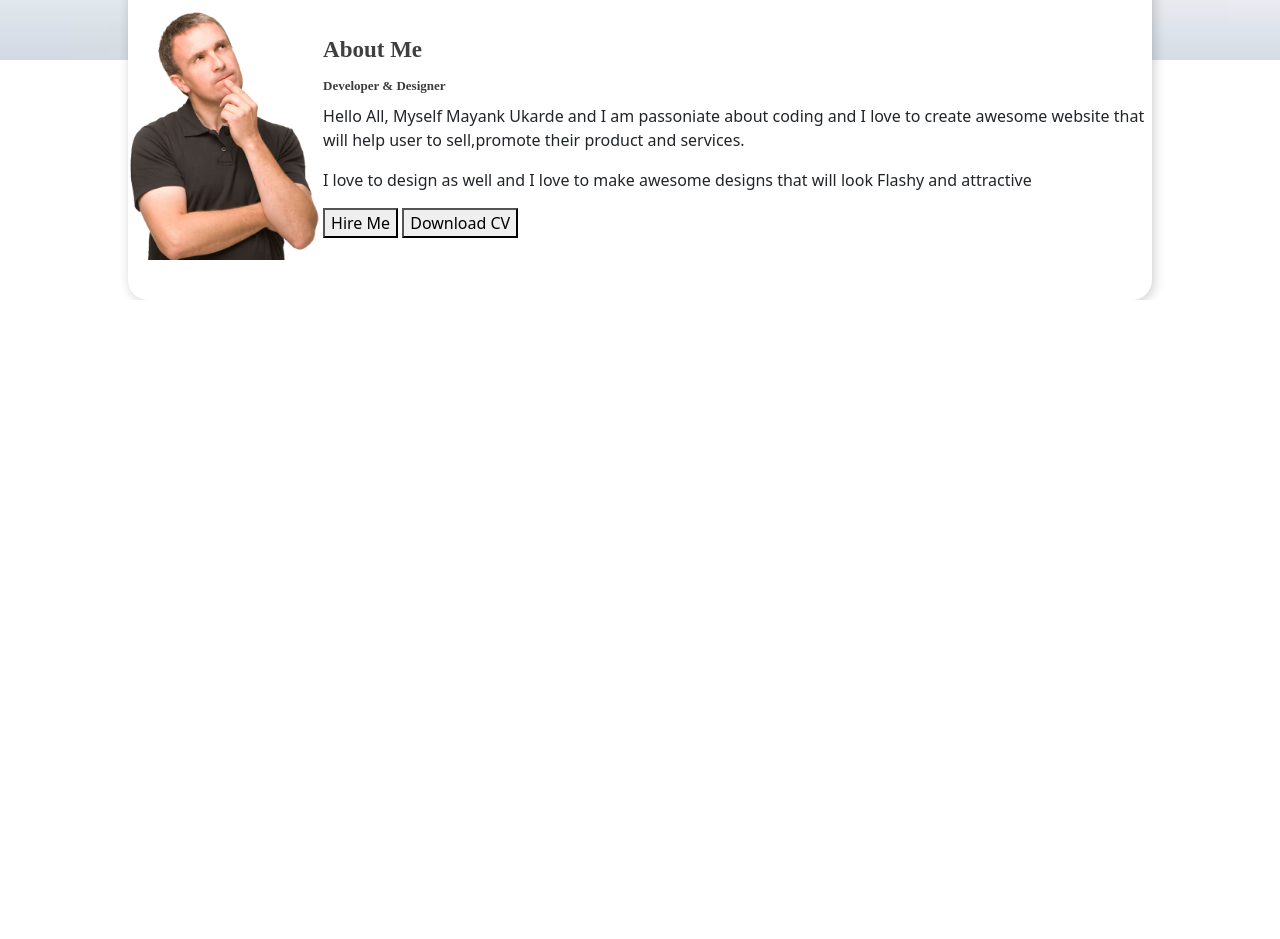
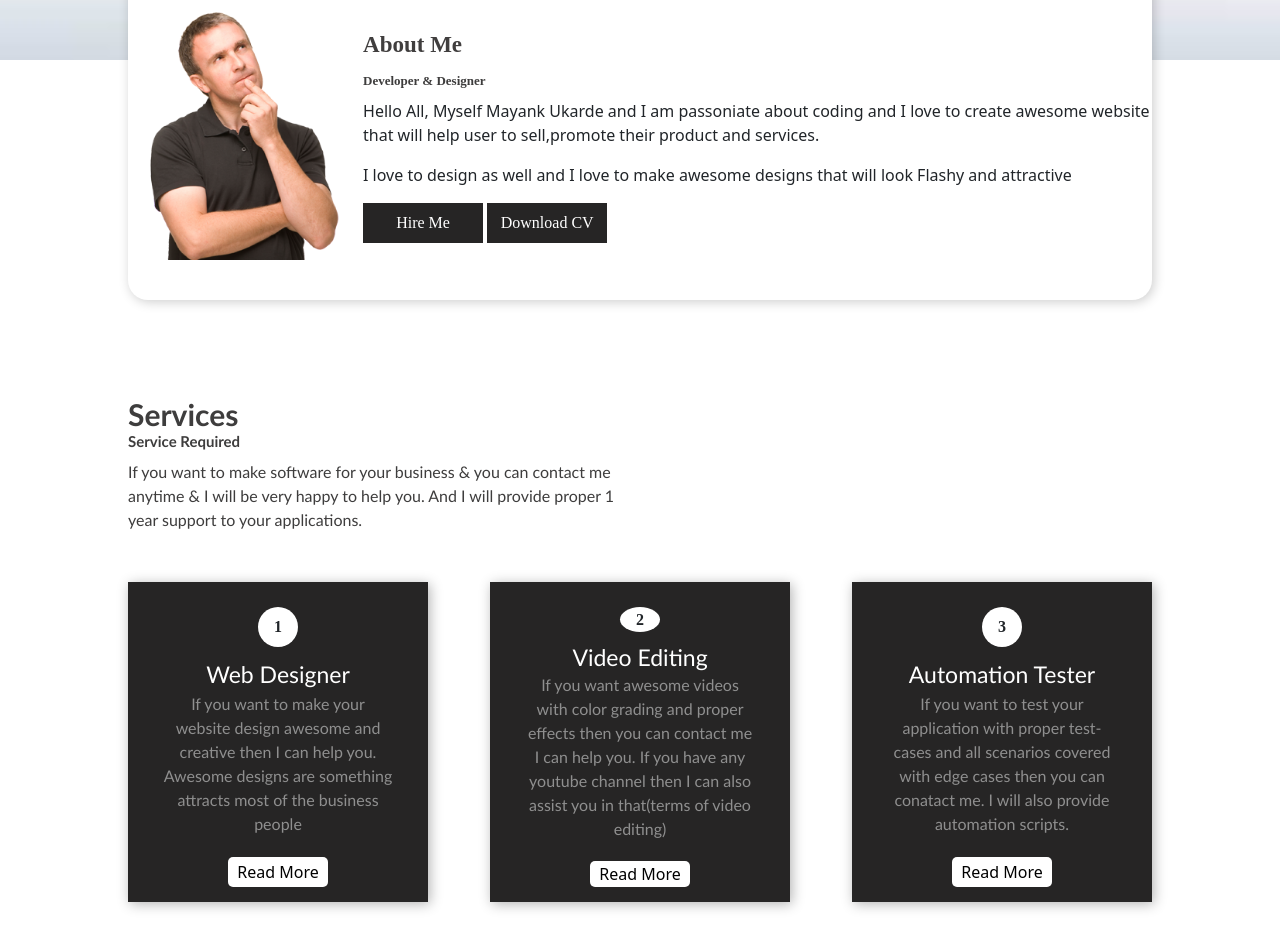
Before and after one commit to ukarde12/Portfolio-Application-Practice, a plain HTML site: page UI/portfolio/portfolio.html in a window 1280 px wide. Shown: the part 700-1639 px from the top of the page. Before the commit the page ends 1000 px from the top, so only its background shows below. Drawn offline with nearby package versions, Linux system fonts and the light colour scheme.

Commit message:
portfolio.html page design in-progress.(Not completed yet)

```diff
--- a/UI/Css/style.css
+++ b/UI/Css/style.css
@@ -121,7 +121,7 @@
             border-radius: 20px;
             box-shadow: 2px 2px 12px rgba(0, 0, 0, 0.2);
             display: flex;
-        margin: -7% auto -7% auto;
+            margin: -7% auto 3% auto;
             position: relative;
             align-items: center;
             justify-content: space-evenly;
@@ -129,6 +129,24 @@
 
         .about-container img {
             height: 250px;
+        }
+
+        .about-text {
+            margin-left: 20px;
+        }
+
+        .about-text button {
+            width: 120px;
+            height: 40px;
+            color: #FFFFFF;
+            outline: none;
+            border: none;
+            font-family: caliberi;
+            background-color: #262525;
+        }
+
+        .user-sm-img {
+            margin-left: 20px;
         }
 
         .about-text p:nth-child(1) {
@@ -151,3 +169,101 @@
             font-family: calibri;
             font-size: 16px;
         }
+
+        .services-text {
+            width: 500px;
+            margin: 50px 0px;
+        }
+
+        .services-container {
+            height: 600px;
+            background-color: #FFFFFF;
+            padding: 2% 10% 0px 10%;
+        }
+
+        .services-text p:nth-child(1) {
+            font-family: calibri;
+            font-weight: bold;
+            color: #3e3d3d;
+            font-size: 30px;
+            line-height: 0px;
+            margin-bottom: 25px;
+        }
+
+        .services-text p:nth-child(2) {
+            font-family: calibri;
+            font-weight: bold;
+            color: #3e3d3d;
+            font-size: 15px;
+            line-height: 5px;
+        }
+
+        .services-text p:nth-child(3) {
+            font-family: calibri;
+            color: #3e3d3d;
+        }
+
+        .card-container {
+            display: flex;
+            justify-content: space-between;
+        }
+
+        .card-container span {
+            width: 40px;
+            height: 40px;
+            background-color: #FFFFFF;
+            border-radius: 50%;
+            display: flex;
+            justify-content: center;
+            align-items: center;
+            font-family: caliberi;
+            font-weight: bold;
+            margin: 25px;
+        }
+
+        .box-1,
+        .box-2,
+        .box-3 {
+            width: 300px;
+            height: 320px;
+            background-repeat: no-repeat;
+            background-size: cover;
+            box-shadow: 2px 2px 12px rgba(0, 0, 0, 0.3);
+            background-color: #262525;
+            opacity: 1;
+            display: flex;
+            flex-direction: column;
+            align-items: center;
+            justify-content: space-between;
+        }
+
+        .box-1 p:nth-child(2),
+        .box-2 p:nth-child(2),
+        .box-3 p:nth-child(2) {
+            color: #FFFFFF;
+            font-family: calibri;
+            font-size: 23px;
+            line-height: 0px;
+        }
+
+        .box-1 p:nth-child(3),
+        .box-2 p:nth-child(3),
+        .box-3 p:nth-child(3) {
+            color: #8f8f8f;
+            font-family: calibri;
+            text-align: center;
+            margin: 0px 0px 20px 0px;
+            width: 230px;
+        }
+
+        .box-1 button,
+        .box-2 button,
+        .box-3 button {
+            width: 100px;
+            height: 30px;
+            background-color: #FFFFFF;
+            border: none;
+            outline: none;
+            border-radius: 5px;
+            margin-bottom: 15px;
+        }
--- a/UI/portfolio/portfolio.html
+++ b/UI/portfolio/portfolio.html
@@ -38,8 +38,8 @@
             <p>Hello,</p>
             <p>I am Mayank Ukarde</p>
             <p>I am Software Engineer & Designer</p>
-            <button class="btn btn-info" id="hire-btn">Hire Me</button>
-            <button class="btn btn-info" id="Down-CV-btn">Download CV</button>
+            <button class="btn btn-dark" id="hire-btn">Hire Me</button>
+            <button class="btn btn-dark" id="Down-CV-btn">Download CV</button>
         </div>
 
         <!-- User Image in White background -->
@@ -49,7 +49,9 @@
 
     <!-- About Us Content -->
     <div class="about-container">
-        <img src="../images/images/Men_Image.png" alt="">
+        <div class="user-sm-img">
+            <img src="../images/images/Men_Image.png" alt="">
+        </div>
         <!-- About Us Text -->
         <div class="about-text">
             <p>About Me</p>
@@ -57,12 +59,45 @@
             <p>Hello All, Myself Mayank Ukarde and I am passoniate about coding and I love to create awesome website that will help user to sell,promote their product and services.</p>
             <p>I love to design as well and I love to make awesome designs that will look Flashy and attractive</p>
             <!-- Button -->
-            <button>Hire Me</button>
-            <button>Download CV </button>
+            <button class="hire-me-btn">Hire Me</button>
+            <button class="download-cv-btn">Download CV </button>
         </div>
 
     </div>
 
+    <!-- Services User will provide  -->
+    <div class="services-container">
+
+        <div class="services-text">
+            <p>Services</p>
+            <p>Service Required</p>
+            <p>If you want to make software for your business & you can contact me anytime & I will be very happy to help you. And I will provide proper 1 year support to your applications.</p>
+        </div>
+
+        <!-- List of cards(Box) of Different Services -->
+        <div class="card-container">
+            <div class="box-1">
+                <span>1</span>
+                <p>Web Designer</p>
+                <p>If you want to make your website design awesome and creative then I can help you. Awesome designs are something attracts most of the business people</p>
+                <button>Read More</button>
+            </div>
+            <div class="box-2">
+                <span>2</span>
+                <p>Video Editing</p>
+                <p>If you want awesome videos with color grading and proper effects then you can contact me I can help you. If you have any youtube channel then I can also assist you in that(terms of video editing)</p>
+                <button>Read More</button>
+            </div>
+            <div class="box-3">
+                <span>3</span>
+                <p>Automation Tester</p>
+                <p>If you want to test your application with proper test-cases and all scenarios covered with edge cases then you can conatact me. I will also provide automation scripts.</p>
+                <button>Read More</button>
+            </div>
+        </div>
+
+
+    </div>
 
 </body>
 
```
Lines whose indentation alone changed are shown as unchanged.
